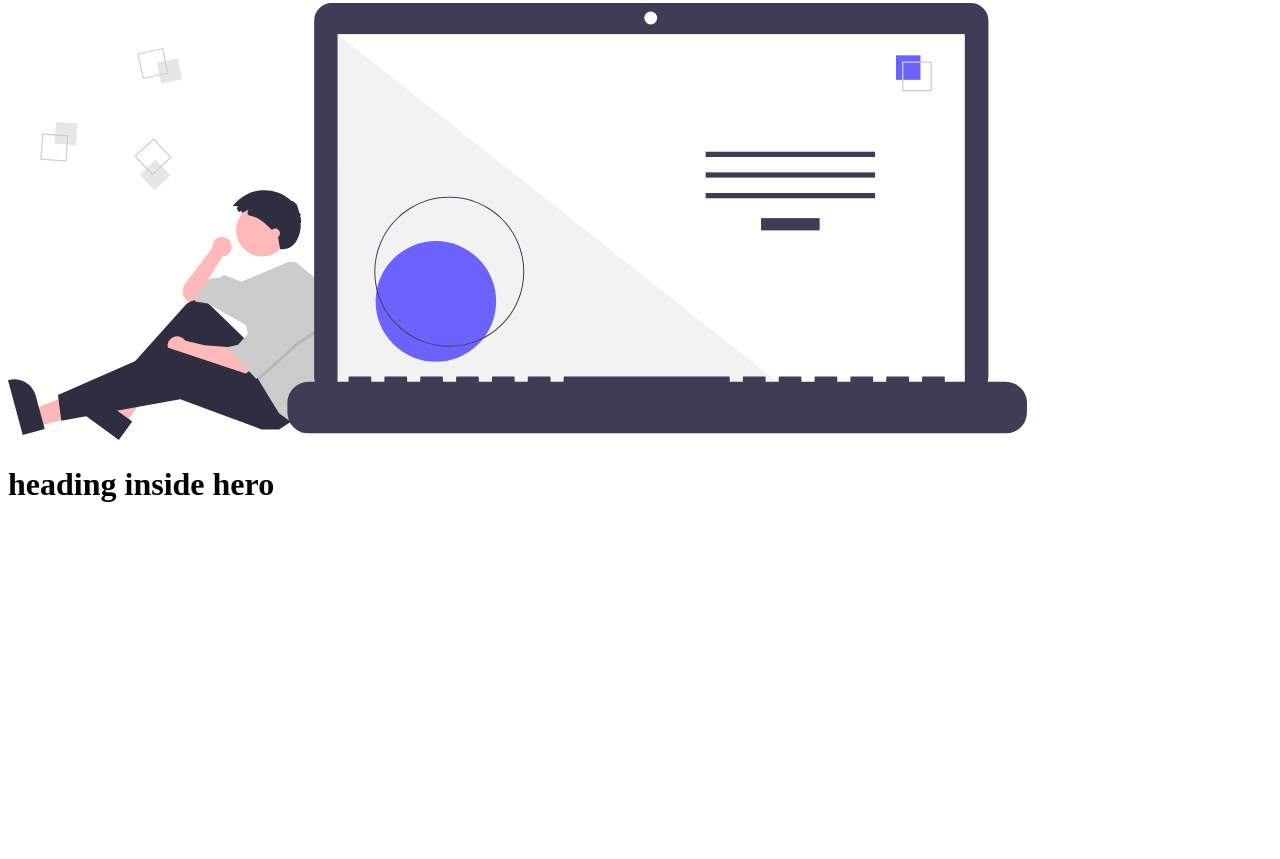
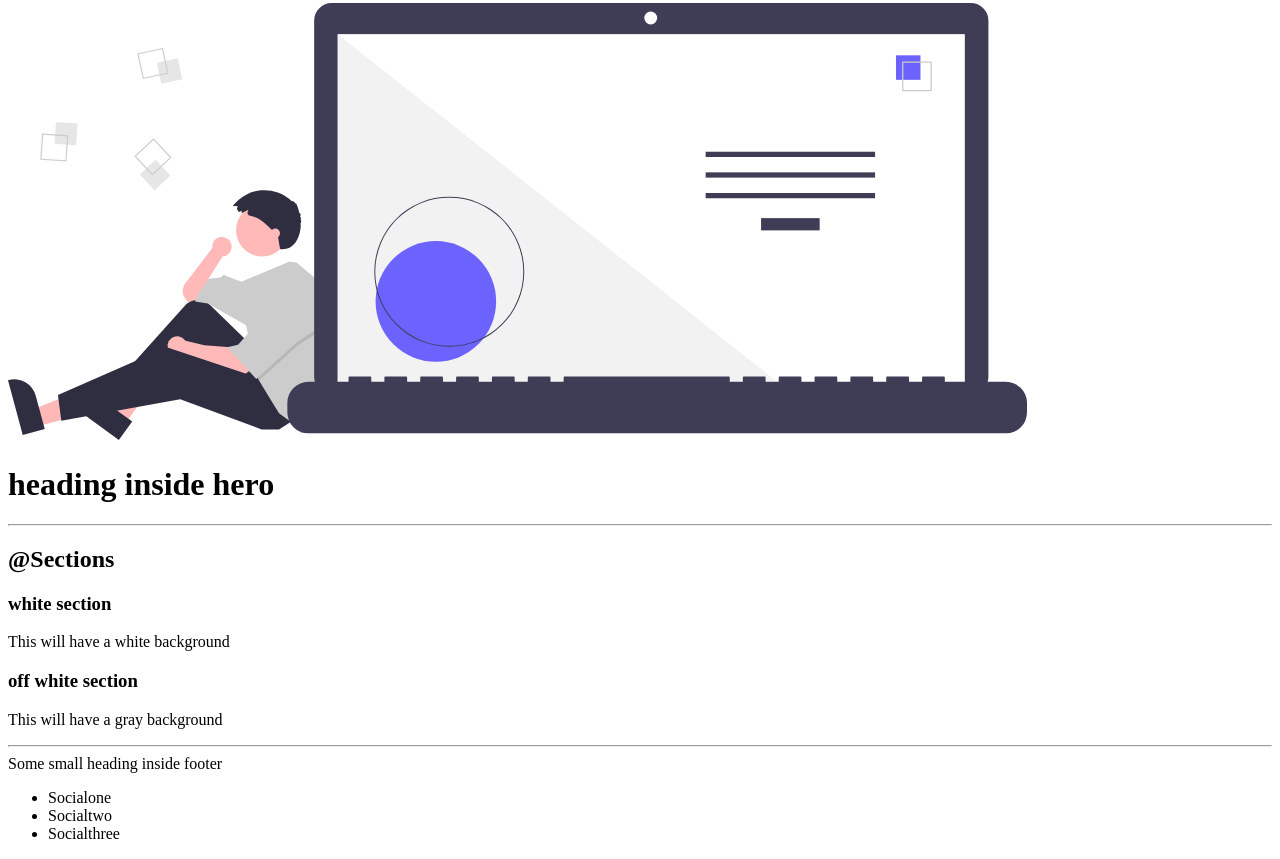
Before and after one commit to aditprq/neog.camp_project, a plain HTML site: page index.html in a window 1280 px wide. Shown: the part 1302-2161 px from the top of the page. Before the commit the page ends 1826 px from the top, so only its background shows below. Drawn offline with Linux system fonts and the light colour scheme.

Commit message:
sections and footer

```diff
--- a/index.html
+++ b/index.html
@@ -73,6 +73,31 @@
 <!-- //choose color from tailwindcss.com -->
    <h1>heading inside hero</h1>
    </header>
+<hr>
+<h2>@Sections</h2>
+<section>
+<h3>white section</h3>
+<p>This will have a white background</p>
+</section>
+
+    <section>
+    <h3>off white section</h3>
+    <p>This will have a gray background</p>
+    </section>
+
+    <hr>
+
+    <footer>
+        <div>Some small heading inside footer</div>
+        <ul>
+            <li>Socialone</li>
+            <li>Socialtwo</li>
+            <li>Socialthree</li>
+        </ul>
+    </footer>
+
+
+
 
 
 
```
